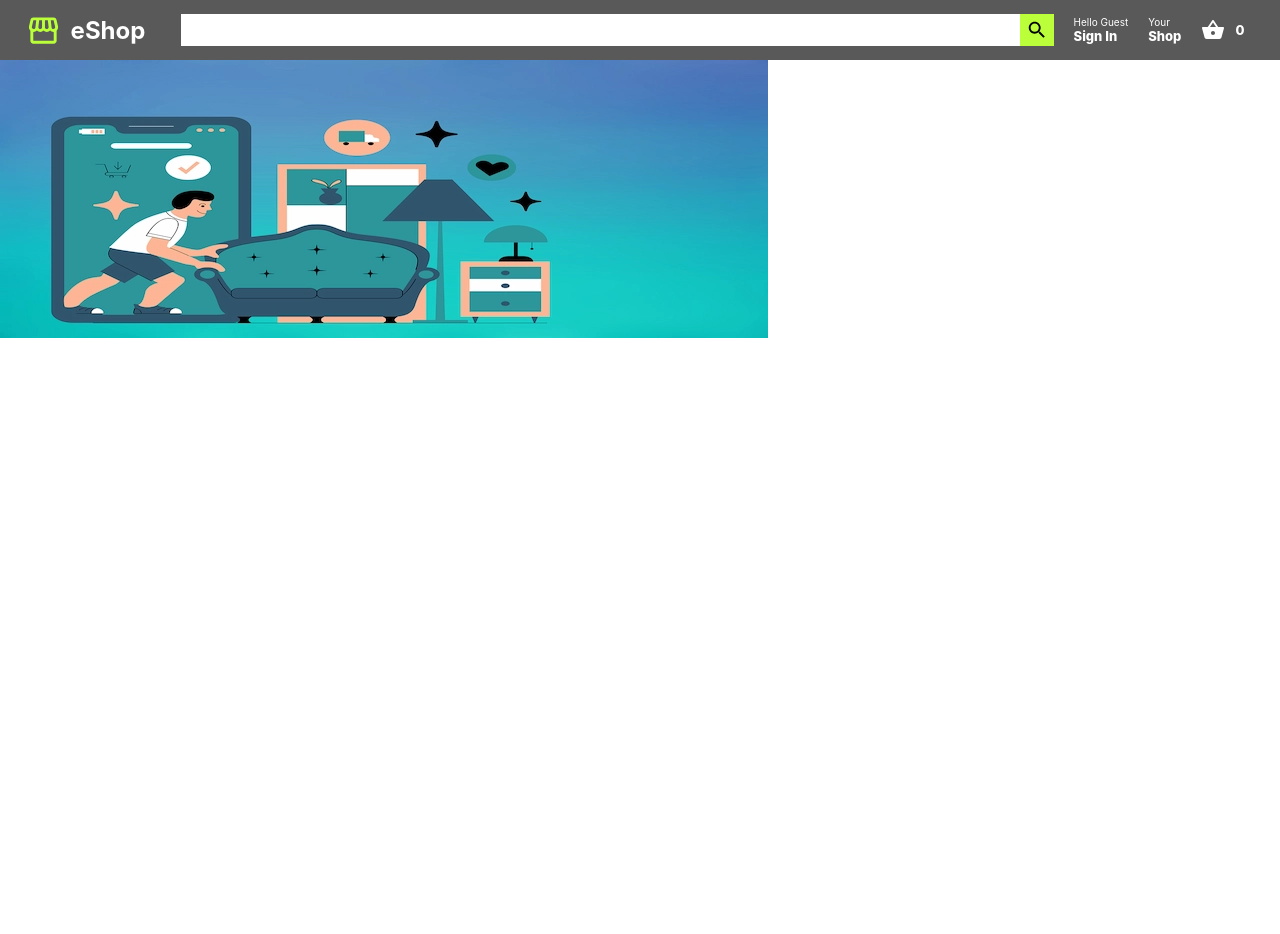
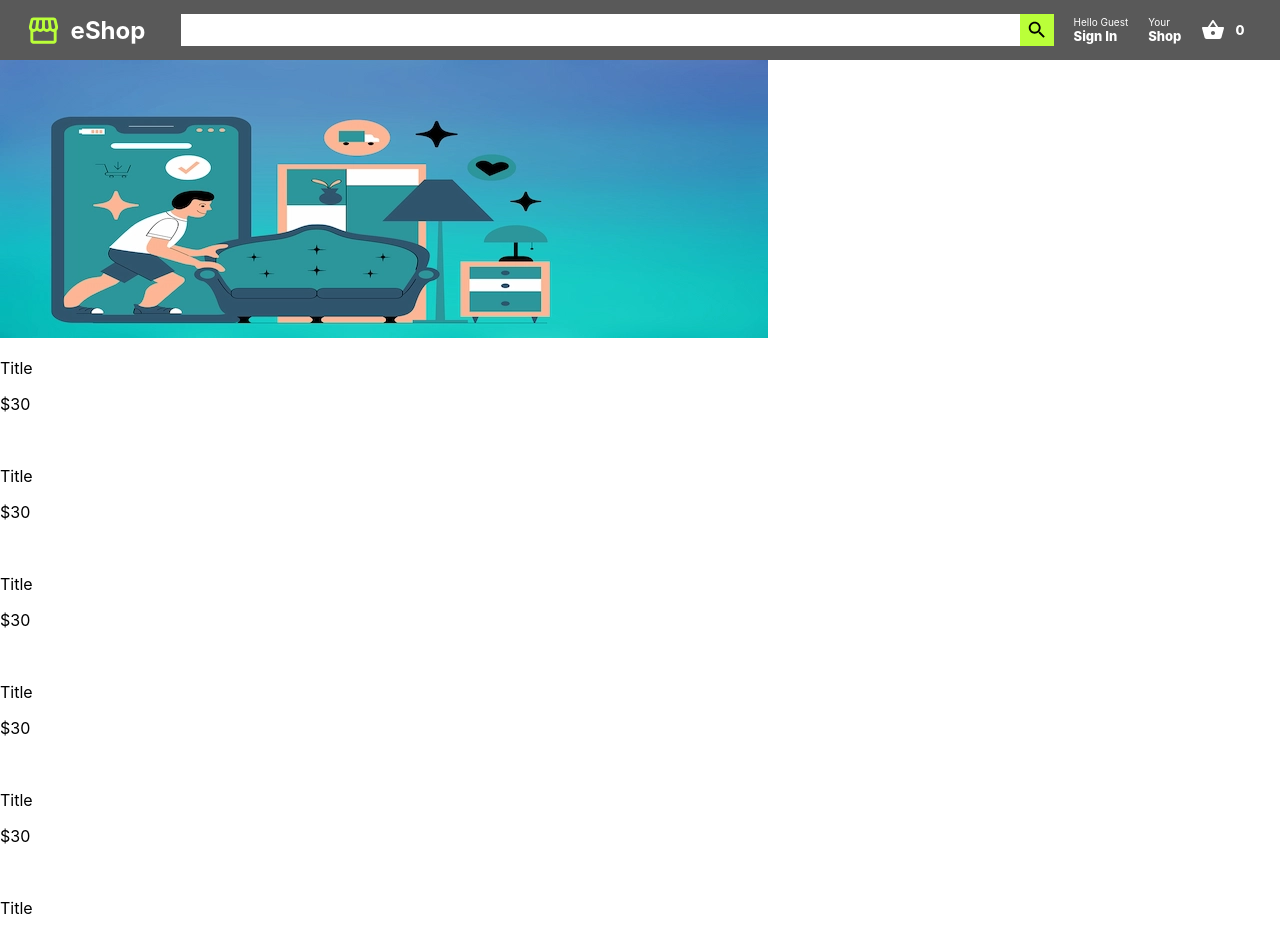
Before and after one commit to sonnenbergmarc/react-eshop, a React (Create React App) app: page / in a window 1280 px wide. Shown: the top 934 px of the page. Before the commit the page ends 800 px from the top, so only its background shows below. Built offline with nearby package versions, Linux system fonts and the light colour scheme.

Commit message:
Made home and product comp. Split files to folders

```diff
--- a/src/App.js
+++ b/src/App.js
@@ -1,6 +1,6 @@
 import './App.css';
-import Header from './Header';
-import Home from './Home';
+import Header from './components/Header';
+import Home from './components/Home';
 
 function App() {
   return (
--- a/src/Home.js
+++ /dev/null
@@ -1,17 +0,0 @@
-import React from "react";
-import './Home.css';
-import onlineShopImage from './img/online-shop-768.webp'
-
-function Home() {
-    return (
-        <div>
-            <div className="home">
-                <div className="home__container">
-                    <img src={onlineShopImage} alt="Online Shopping Cartoon" className="home__image" />
-                </div>
-            </div>
-        </div>
-    )
-}
-
-export default Home
--- a/src/Header.js
+++ b/src/components/Header.js
@@ -1,5 +1,5 @@
 import React from "react";
-import "./Header.css";
+import "../css/Header.css";
 import ShoppingBasketIcon from '@mui/icons-material/ShoppingBasket';
 import StorefrontIcon from '@mui/icons-material/Storefront';
 import SearchIcon from '@mui/icons-material/Search';
--- /dev/null
+++ b/src/components/Home.js
@@ -0,0 +1,33 @@
+import React from "react";
+import '../css/Home.css';
+import onlineShopImage from '../img/online-shop-768.webp';
+import Product from "./Product";
+
+function Home() {
+    return (
+        <div>
+            <div className="home">
+                <div className="home__container">
+                    <img src={onlineShopImage} alt="Online Shopping Cartoon" className="home__image" />
+
+                    <div className="home__row">
+                        <Product />
+                        <Product />
+                    </div>
+
+                    <div className="home__row">
+                        <Product />
+                        <Product />
+                        <Product />
+                    </div>
+
+                    <div className="home__row">
+                        <Product />
+                    </div>
+                </div>
+            </div>
+        </div>
+    )
+}
+
+export default Home
--- /dev/null
+++ b/src/components/Product.js
@@ -0,0 +1,20 @@
+import React from "react";
+import "../css/Product.css";
+
+function Product() {
+    return (
+        <div>
+            <div className="product">
+                <div className="product__info">
+                    <p>Title</p>
+                    <p className="proudct__price">$30</p>
+                    <div className="product__rating"></div>
+                </div>
+
+                <img src="" alt="" />
+            </div>
+        </div>
+    )
+}
+
+export default Product
```
Also changed, not shown: src/css/Header.css (renamed from src/Header.css), src/css/Home.css (added), src/css/Product.css (added), src/img/backpack-720.webp (added).
